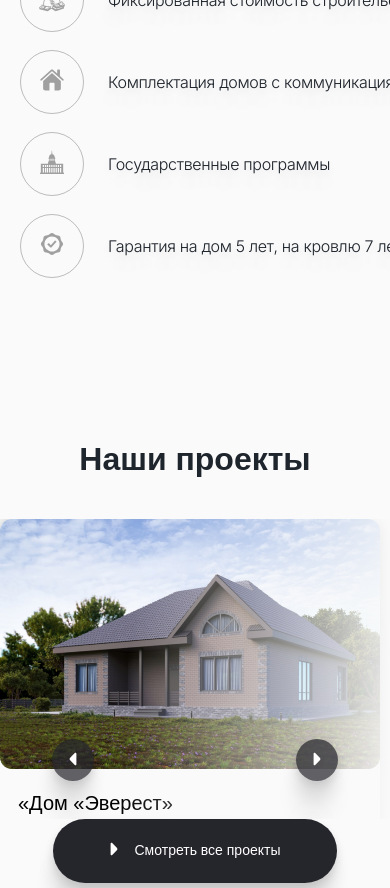
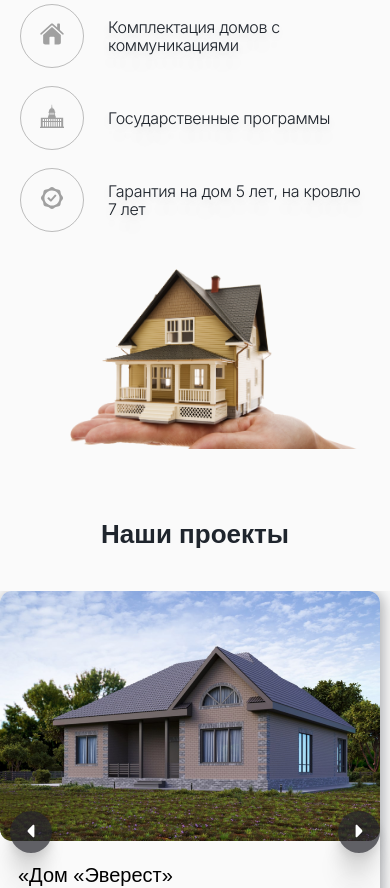
Before and after one commit to nihatonal/ecohome, a React (Create React App) app: page / in a window 390 px wide. Shown: the part 1820-2708 px from the top of the page. Built offline with nearby package versions, Linux system fonts and the light colour scheme; a web font is replaced by a local one.

Commit message:
updated mobile versiopn

```diff
--- a/src/Main/components/SectionProfit.css
+++ b/src/Main/components/SectionProfit.css
@@ -41,3 +41,28 @@
   justify-content: center;
   margin-right: 24px;
 }
+
+@media screen and (max-width: 767px) {
+  .section-profit-container {
+    margin-top: 20px;
+    height: auto;
+  }
+  .section-profit-content {
+    display: flex;
+    flex-direction: column;
+    align-items: flex-end;
+  }
+  .section-profit-content-items {
+    width: 100%;
+    height: 392px;
+    margin: 20px 0;
+  }
+  .section-profit-content-item {
+    display: grid;
+    width: 100%;
+    grid-template-columns: auto auto;
+  }
+  .section-profit-content img {
+    width: 100%;
+  }
+}
--- a/src/Main/components/SectionProjects.css
+++ b/src/Main/components/SectionProjects.css
@@ -14,7 +14,7 @@
   height: 481px;
   position: relative;
 }
-.container .slick-arrow {
+/* .container .slick-arrow {
   position: absolute;
   width: 42px;
   height: 42px;
@@ -46,31 +46,14 @@
   transform: rotate(180deg);
 }
 
-/* .left-slide {
-  opacity: 0.5;
-  transform: scale(0.95);
-  position: relative;
-  left: -80px;
-}
-.right-slide {
-  opacity: 0.5;
-  transform: scale(0.95);
-  position: relative;
-  right: -208px;
-} */
 .slide_item {
   margin: 0 12px;
-  /* width: 380px; */
   height: 481px;
 }
 .slick-slide {
   width: 380px;
   border: 1px solid red;
-}
-/* .slide_item img {
-  width: 380px;
 } */
-
 .all-works-btn {
   width: 283.33px;
   height: 64px;
@@ -95,3 +78,11 @@
 .all-works-btn:hover {
   transform: translateY(3px);
 }
+
+@media screen and (max-width: 767px) {
+  .section-projects {
+    height: auto;
+    width: 100%;
+    padding: 73px 0 61px;
+  }
+}
--- a/src/Main/page/Main.css
+++ b/src/Main/page/Main.css
@@ -18,3 +18,9 @@
   text-shadow: var(--text-shadow);
   text-align: center;
 }
+
+@media screen and (max-width: 767px) {
+  .section-title {
+    font-size: 26px;
+  }
+}
--- a/src/shared/UI/Slider.css
+++ b/src/shared/UI/Slider.css
@@ -79,13 +79,12 @@
 @media screen and (max-width: 767px) {
   .slide-container {
     width: 100%;
-    height: 300px;
+    height: 500px;
     display: grid;
     grid-template-columns: 1fr 1fr;
     overflow: hidden;
   }
   .slide-wrapper {
-    height: auto;
     display: flex;
     grid-column: 1 / span 2;
     position: relative;
@@ -93,14 +92,13 @@
     left: 0;
   }
 
-  .slide-wrapper .slide-image {
-    height: 250px;
-    object-fit: cover;
+  .slide-arrow-btn {
+    right: 10px;
   }
-  .slide-arrow-wrapper {
-    margin-left: 20px;
+  .left_arrow {
+    left: 10px;
   }
-  .slide_bar {
-    margin-right: 20px;
+  .slider_filter {
+    display: none;
   }
 }
```
